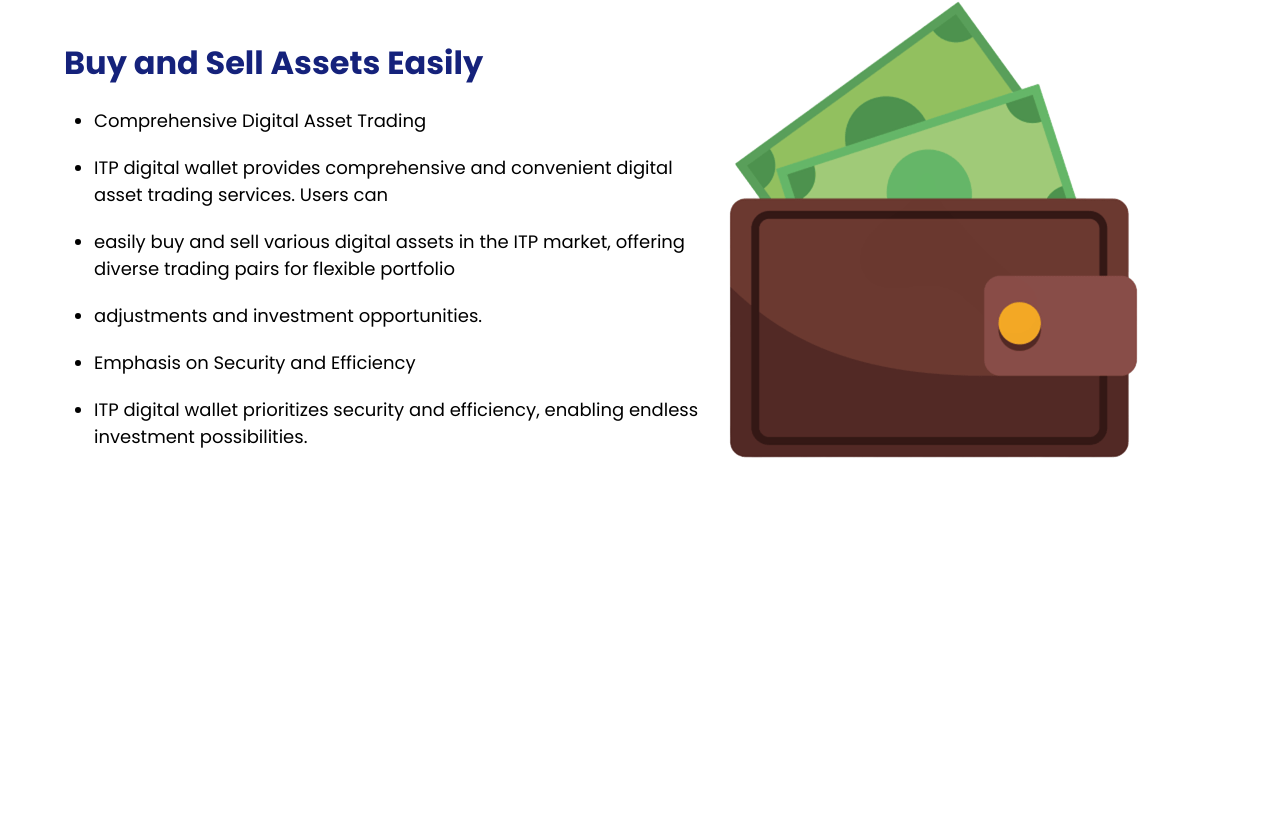
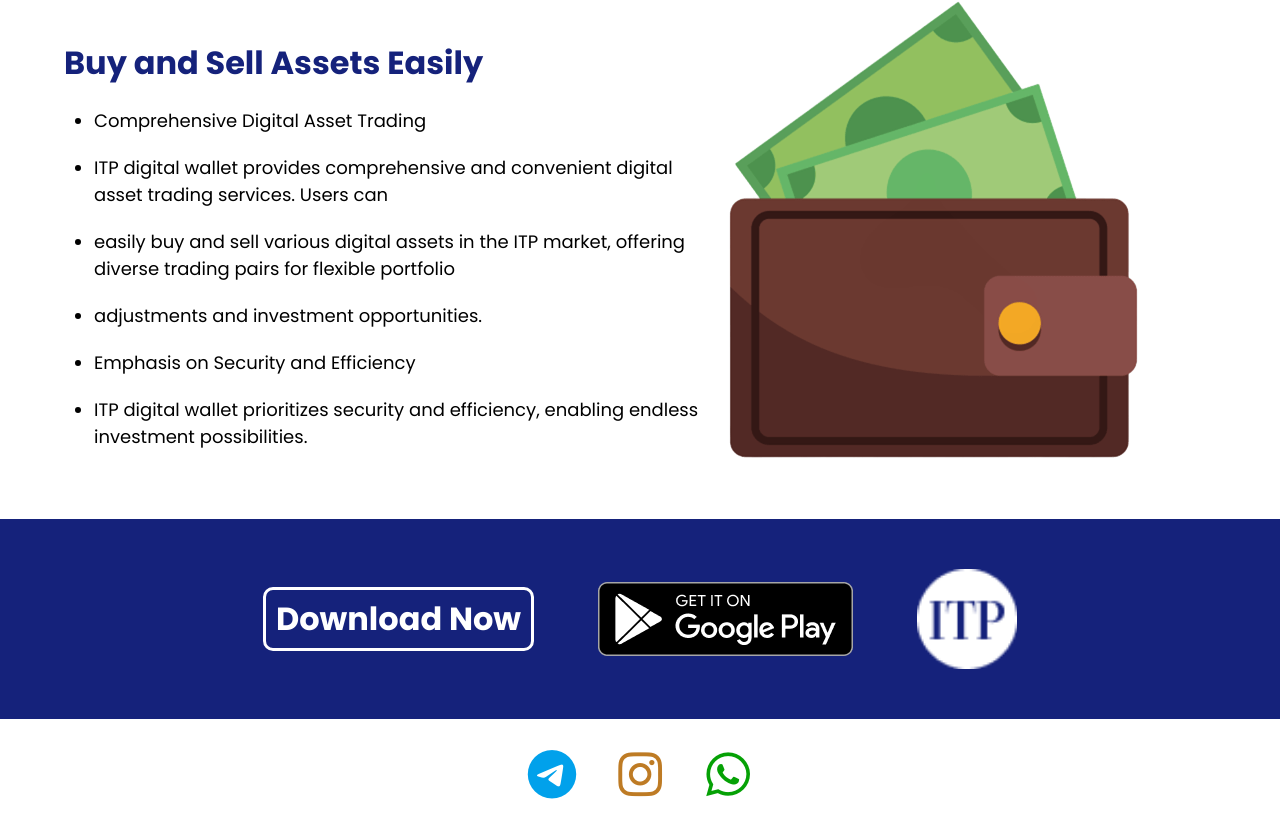
Before and after one commit to LucasdaSilvaOliveira/clone-itp, a plain HTML site: page index.html in a window 1280 px wide. Shown: the part 2633-3462 px from the top of the page. Before the commit the page ends 3152 px from the top, so only its background shows below. Drawn offline with Linux system fonts and the light colour scheme; a web font is replaced by a local one.

Commit message:
feat: adicionando footer

```diff
--- a/assets/css/style.css
+++ b/assets/css/style.css
@@ -91,7 +91,7 @@
 }
 
 #purchase-top {
-    color:white;
+    color: white;
     background-color: #15227B;
     text-align: center;
     padding: 10px 0px;
@@ -184,3 +184,58 @@
     margin-left: 30px;
     margin-bottom: 20px;
 }
+
+/* DIV FOOTER */
+
+#footer-content {
+    background-color: #15227B;
+    display: flex;
+    justify-content: center;
+    align-items: center;
+    padding: 50px 0px;
+    gap: 5%;
+}
+
+#footer-content button {
+    border: 3px solid white;
+    font-size: 32px;
+    color: white;
+    font-weight: bold;
+    padding: 5px 10px;
+    border-radius: 10px;
+    background-color: transparent;
+    cursor: pointer;
+}
+
+#footer-content img:nth-child(2) {
+    cursor: pointer;
+}
+
+#footer-content img:nth-child(3) {
+    width: 100px;
+}
+
+#div-icons {
+    display: flex;
+    justify-content: center;
+    align-items: center;
+    gap: 2%;
+    font-size: 50px;
+    padding: 30px 0px;
+}
+
+#div-icons i {
+    cursor: pointer;
+}
+
+#div-icons i:nth-child(1) {
+    color: #01a1eb;
+}
+
+#div-icons i:nth-child(2) {
+    color: #be7b24;
+}
+
+#div-icons i:nth-child(3) {
+    color: #05a105;
+}
--- a/index.html
+++ b/index.html
@@ -20,7 +20,7 @@
     <header>
         <div id="header-top">
             <img src="assets/imgs/logo-empresa.png" alt="Logo da empresa">
-            <button>Download Now</button>
+            <button type="button">Download Now</button>
         </div>
         <div id="header-content">
             <div id="bg-header-img"></div>
@@ -28,8 +28,8 @@
                 <h1>PLAY GAMES GLOBALLY ANYTIME ANYWHERE</h1>
                 <p>A secure, user-friendly wallet with strict risk control and convenient access</p>
                 <div>
-                    <button>Download Now</button>
-                    <button>Contact Us</button>
+                    <button type="button">Download Now</button>
+                    <button type="button">Contact Us</button>
                 </div>
             </section>
         </div>
@@ -116,7 +116,16 @@
         </div>
     </main>
     <footer>
-
+        <div id="footer-content">
+            <button type="button">Download Now</button>
+            <img src="assets/imgs/google-play-img.png" alt="Imagem do google play">
+            <img src="assets/imgs/logo-empresa.png" alt="Logo da empresa">
+        </div>
+        <div id="div-icons">
+            <i class="fa-brands fa-telegram"></i>
+            <i class="fa-brands fa-instagram"></i>
+            <i class="fa-brands fa-whatsapp"></i>
+        </div>
     </footer>
 </body>
 
```
Also changed, not shown: assets/imgs/google-play-img.png (added).
